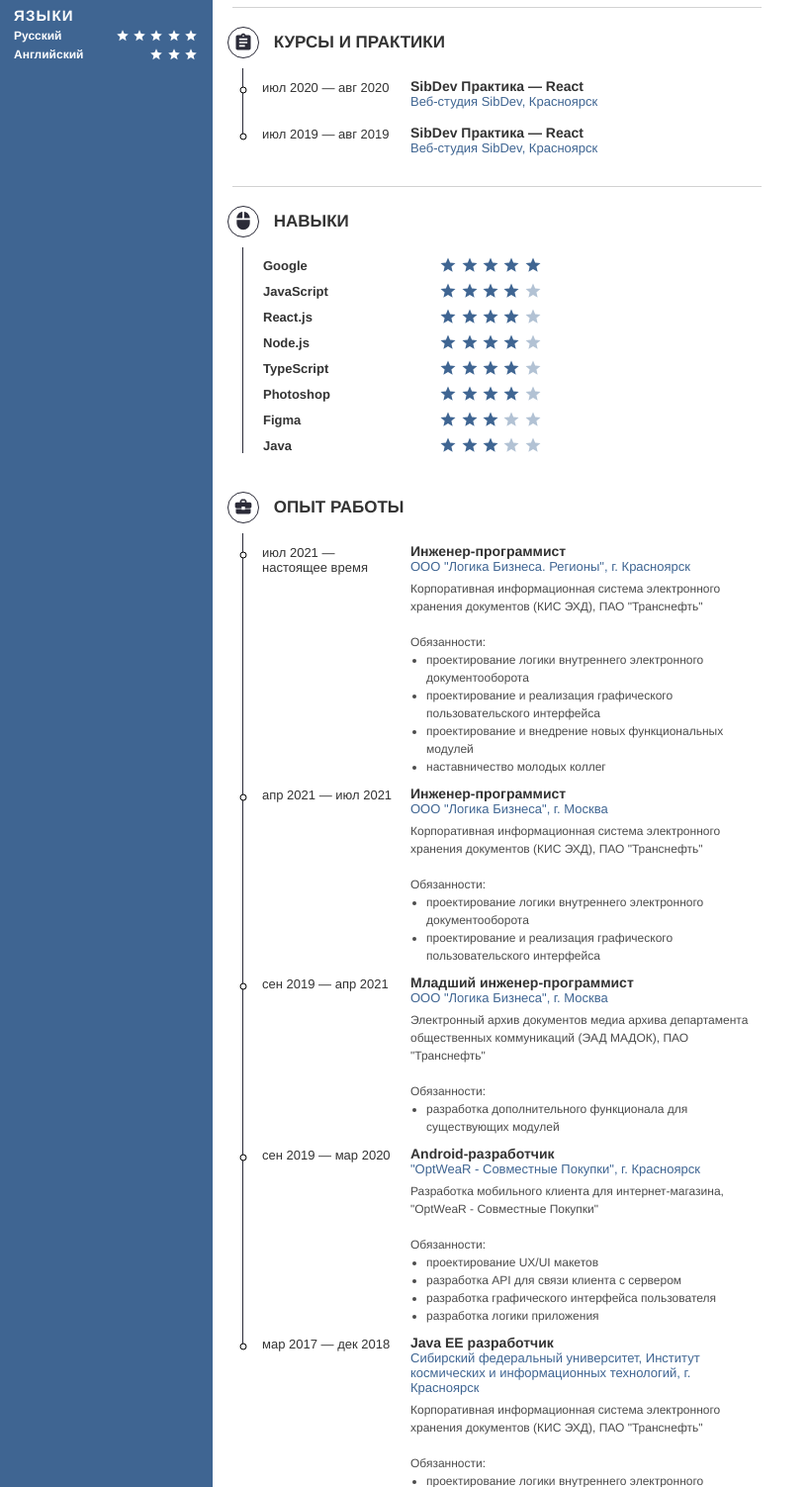
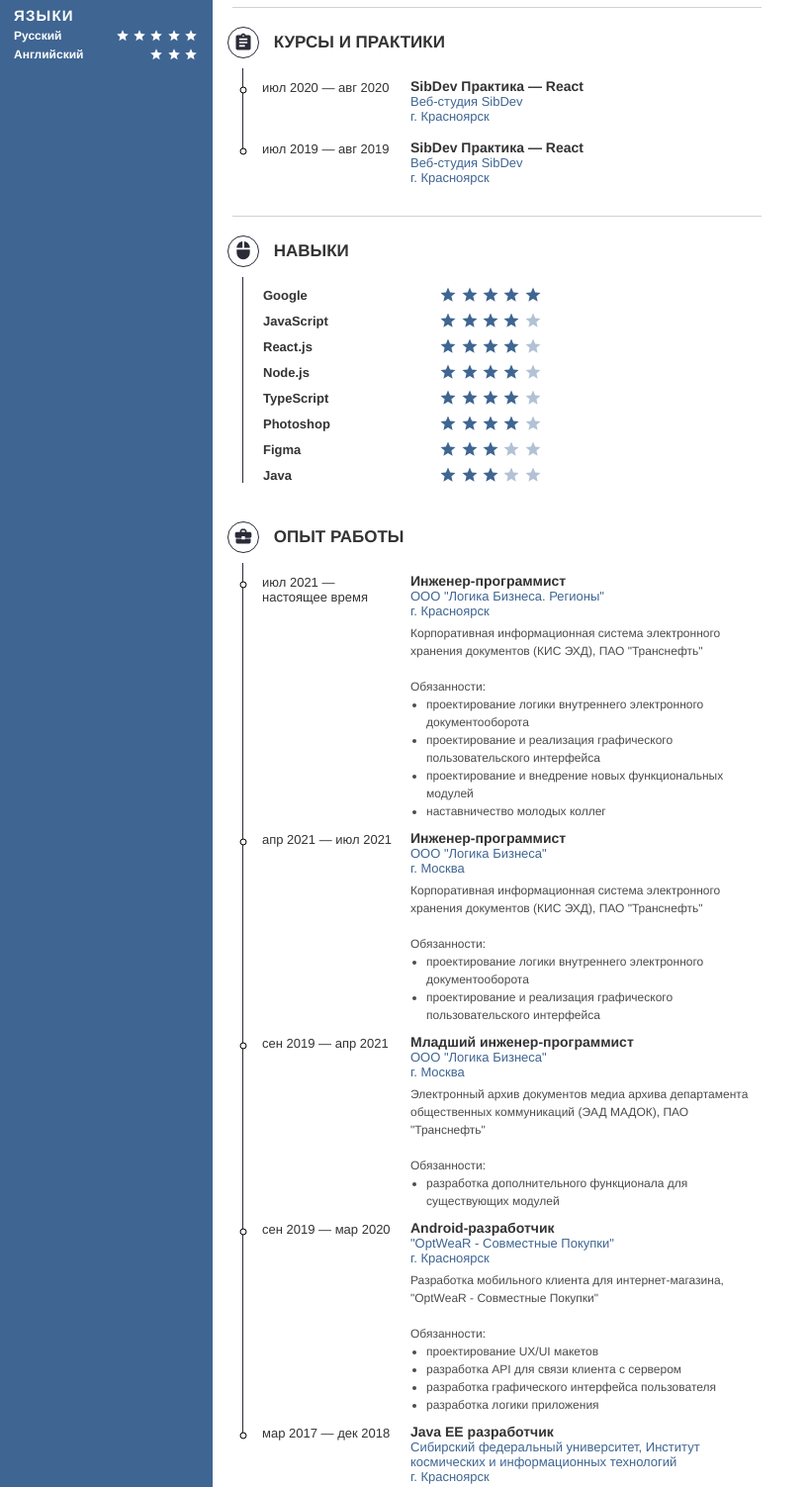
Before and after one commit to ilyabaykalov/summary, a plain HTML site: page summary_ilya.html in a window 1280 px wide. Shown: the part 560-2063 px from the top of the page at 99% size, without its empty margins (0-819 px from the left). Drawn offline with Linux system fonts and the light colour scheme.

Commit message:
обновлено резюме <Байкалов И.С.>

```diff
--- a/summary_ilya.html
+++ b/summary_ilya.html
@@ -329,7 +329,10 @@
 						<div class='section--heading'>
 							<h3>SibDev Практика — React</h3>
 						</div>
-						<div class='section--sub-heading'>Веб-студия SibDev, Красноярск</div>
+						<div class='section--sub-heading'>
+							Веб-студия SibDev
+							<div>г. Красноярск</div>
+						</div>
 					</div>
 				</li>
 
@@ -347,7 +350,10 @@
 						<div class='section--heading'>
 							<h3>SibDev Практика — React</h3>
 						</div>
-						<div class='section--sub-heading'>Веб-студия SibDev, Красноярск</div>
+						<div class='section--sub-heading'>
+							Веб-студия SibDev
+							<div>г. Красноярск</div>
+						</div>
 					</div>
 				</li>
 
@@ -722,7 +728,8 @@
 							<h3>Инженер-программист</h3>
 						</div>
 						<div class='section--sub-heading'>
-							ООО "Логика Бизнеса. Регионы", г. Красноярск
+							ООО "Логика Бизнеса. Регионы"
+							<div>г. Красноярск</div>
 						</div>
 					</div>
 					<div class='section--content'>
@@ -753,7 +760,8 @@
 							<h3>Инженер-программист</h3>
 						</div>
 						<div class='section--sub-heading'>
-							ООО "Логика Бизнеса", г. Москва
+							ООО "Логика Бизнеса"
+							<div>г. Москва</div>
 						</div>
 					</div>
 					<div class='section--content'>
@@ -784,7 +792,8 @@
 							<h3>Младший инженер-программист</h3>
 						</div>
 						<div class='section--sub-heading'>
-							ООО "Логика Бизнеса", г. Москва
+							ООО "Логика Бизнеса"
+							<div>г. Москва</div>
 						</div>
 					</div>
 					<div class='section--content'>
@@ -812,7 +821,8 @@
 							<h3>Android-разработчик</h3>
 						</div>
 						<div class='section--sub-heading'>
-							"OptWeaR - Совместные Покупки", г. Красноярск
+							"OptWeaR - Совместные Покупки"
+							<div>г. Красноярск</div>
 						</div>
 					</div>
 					<div class='section--content'>
@@ -843,7 +853,8 @@
 							<h3>Java EE разработчик</h3>
 						</div>
 						<div class='section--sub-heading'>
-							Сибирский федеральный университет, Институт космических и информационных технологий, г. Красноярск
+							Сибирский федеральный университет, Институт космических и информационных технологий
+							<div>г. Красноярск</div>
 						</div>
 					</div>
 					<div class='section--content'>
```
